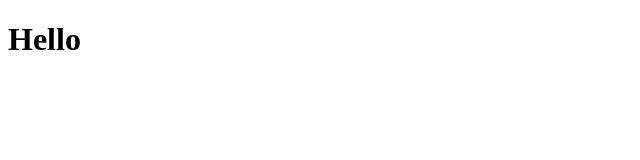
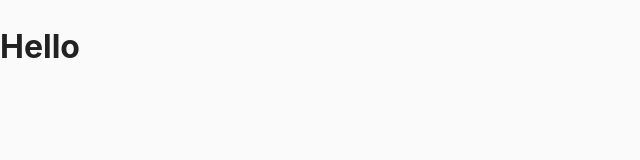
Before and after one commit to MeLonMzfk54/posts-react, a React (Vite) app: page / in a window 1280 px wide. Shown: the top 160 px of the page, without its empty margins (0-640 px from the left). Built offline with nearby package versions, Linux system fonts and the light colour scheme.

Commit message:
feat: add reset styles

```diff
--- a/src/App.css
+++ b/src/App.css
@@ -0,0 +1,23 @@
+:root {
+    --font-main: "Inter", system-ui, sans-serif;
+    --color-bg: #fafafa;
+    --color-text: #222;
+    --color-primary: #0077ff;
+    --color-border: #e5e5e5;
+    --radius: 10px;
+    --transition: 0.25s ease;
+}
+
+* {
+    box-sizing: border-box;
+}
+
+html,
+body {
+    margin: 0;
+    padding: 0;
+    font-family: var(--font-main);
+    background: var(--color-bg);
+    color: var(--color-text);
+    line-height: 1.6;
+}
```
